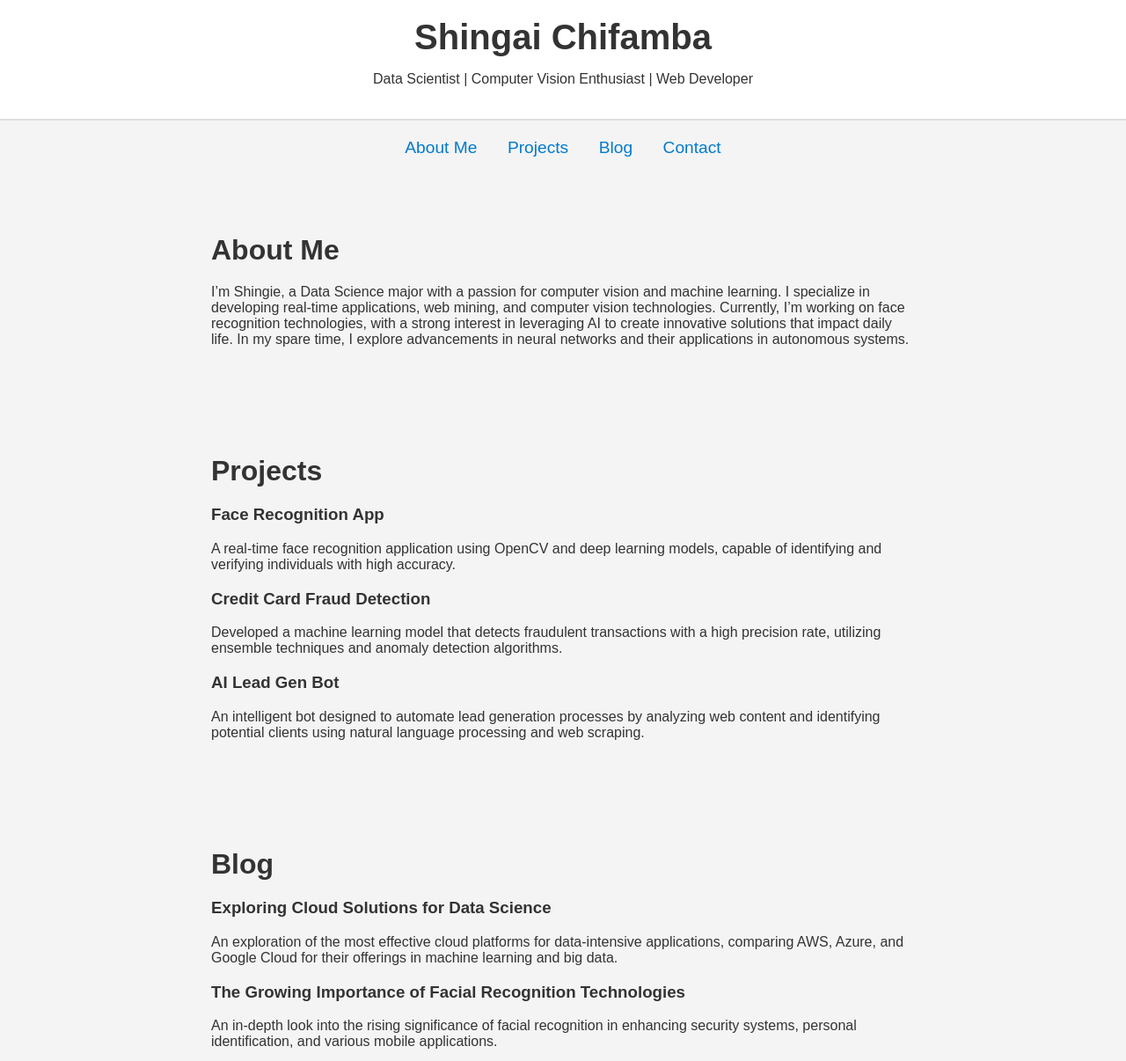
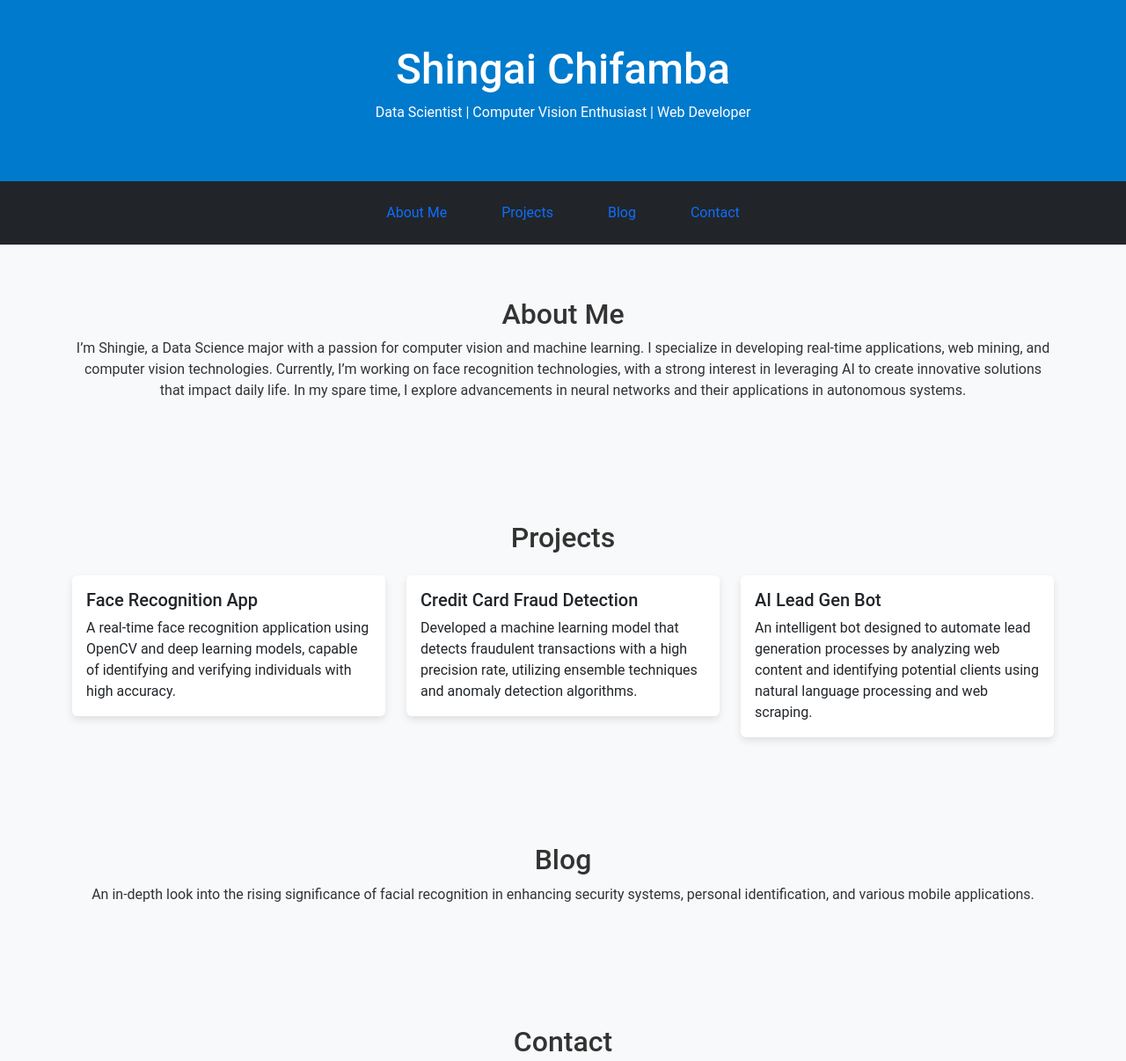
Before and after one commit to Chiefamba01/portfolio-web, a plain HTML site: page index.html in a window 1280 px wide. Shown: the top 1206 px of the page at 88% size. Drawn offline with nearby package versions, Linux system fonts and the light colour scheme.

Commit message:
Update index.html

```diff
--- a/index.html
+++ b/index.html
@@ -3,121 +3,105 @@
 <head>
     <meta charset="UTF-8">
     <meta name="viewport" content="width=device-width, initial-scale=1.0">
-    <title>Shingai Chifamba - Data Scientist | Computer Vision Enthusiast | Web Developer</title>
+    <title>Shingai Chifamba - Data Scientist</title>
+    <!-- Bootstrap CSS -->
+    <link href="https://cdn.jsdelivr.net/npm/bootstrap@5.3.0/dist/css/bootstrap.min.css" rel="stylesheet">
+    <!-- Custom CSS -->
     <style>
         body {
-            font-family: Arial, sans-serif;
-            margin: 0;
-            padding: 0;
-            background-color: #f4f4f4;
-            color: #333333;
+            font-family: 'Roboto', sans-serif;
+            background-color: #f8f9fa;
+            color: #333;
         }
         header {
-            background-color: #ffffff;
-            padding: 20px;
-            text-align: center;
-            border-bottom: 2px solid #dddddd;
+            background-color: #007acc;
+            color: #fff;
+            padding: 50px 0;
         }
         header h1 {
-            margin: 0;
-            font-size: 2.5em;
-            color: #333333;
-        }
-        nav {
-            text-align: center;
-            margin: 20px 0;
+            font-size: 3rem;
         }
         nav a {
-            color: #007acc;
-            text-decoration: none;
+            color: #fff;
             margin: 0 15px;
-            font-size: 1.2em;
+            font-size: 1.2rem;
         }
-        section {
-            padding: 40px;
-            max-width: 800px;
-            margin: 0 auto;
+        .section-padding {
+            padding: 60px 0;
         }
-        section h2 {
-            font-size: 2em;
-            margin-bottom: 20px;
-            color: #333333;
-        }
-        .projects, .blog {
-            display: flex;
-            flex-direction: column;
-            gap: 10px;
-        }
-        .projects div, .blog div {
-            background-color: #ffffff;
-            padding: 20px;
-            border-radius: 8px;
-            box-shadow: 0px 2px 5px rgba(0, 0, 0, 0.1);
-            border: 1px solid #dddddd;
+        .card {
+            border: none;
+            box-shadow: 0 4px 8px rgba(0, 0, 0, 0.1);
         }
         footer {
-            background-color: #ffffff;
+            background-color: #343a40;
+            color: #fff;
+            padding: 20px 0;
             text-align: center;
-            padding: 20px;
-            border-top: 2px solid #dddddd;
-        }
-        footer p {
-            margin: 5px 0;
-            color: #555555;
-        }
-        footer a {
-            color: #007acc;
-            text-decoration: none;
         }
     </style>
 </head>
 <body>
-    <header>
+    <header class="text-center">
         <h1>Shingai Chifamba</h1>
         <p>Data Scientist | Computer Vision Enthusiast | Web Developer</p>
     </header>
 
-    <nav>
-        <a href="#about">About Me</a>
-        <a href="#projects">Projects</a>
-        <a href="#blog">Blog</a>
-        <a href="#contact">Contact</a>
+    <nav class="nav justify-content-center bg-dark py-3">
+        <a href="#about" class="nav-link">About Me</a>
+        <a href="#projects" class="nav-link">Projects</a>
+        <a href="#blog" class="nav-link">Blog</a>
+        <a href="#contact" class="nav-link">Contact</a>
     </nav>
 
-    <section id="about">
+    <section id="about" class="section-padding text-center">
+        <div class="container">
             <h2>About Me</h2>
             <p>I’m Shingie, a Data Science major with a passion for computer vision and machine learning. I specialize in developing real-time applications, web mining, and computer vision technologies. Currently, I’m working on face recognition technologies, with a strong interest in leveraging AI to create innovative solutions that impact daily life. In my spare time, I explore advancements in neural networks and their applications in autonomous systems.</p>
-    </section>
-
-    <section id="projects">
-        <h2>Projects</h2>
-        <div>
-            <h3>Face Recognition App</h3>
-            <p>A real-time face recognition application using OpenCV and deep learning models, capable of identifying and verifying individuals with high accuracy.</p>
-        </div>
-        <div>
-            <h3>Credit Card Fraud Detection</h3>
-            <p>Developed a machine learning model that detects fraudulent transactions with a high precision rate, utilizing ensemble techniques and anomaly detection algorithms.</p>
-        </div>
-        <div>
-            <h3>AI Lead Gen Bot</h3>
-            <p>An intelligent bot designed to automate lead generation processes by analyzing web content and identifying potential clients using natural language processing and web scraping.</p>
         </div>
     </section>
 
-    <section id="blog">
+    <section id="projects" class="section-padding bg-light">
+        <div class="container">
+            <h2 class="text-center mb-4">Projects</h2>
+            <div class="row">
+                <div class="col-md-4">
+                    <div class="card">
+                        <div class="card-body">
+                            <h5 class="card-title">Face Recognition App</h5>
+                            <p class="card-text">A real-time face recognition application using OpenCV and deep learning models, capable of identifying and verifying individuals with high accuracy.</p>
+                        </div>
+                    </div>
+                </div>
+                <div class="col-md-4">
+                    <div class="card">
+                        <div class="card-body">
+                            <h5 class="card-title">Credit Card Fraud Detection</h5>
+                            <p class="card-text">Developed a machine learning model that detects fraudulent transactions with a high precision rate, utilizing ensemble techniques and anomaly detection algorithms.</p>
+                        </div>
+                    </div>
+                </div>
+                <div class="col-md-4">
+                    <div class="card">
+                        <div class="card-body">
+                            <h5 class="card-title">AI Lead Gen Bot</h5>
+                            <p class="card-text">An intelligent bot designed to automate lead generation processes by analyzing web content and identifying potential clients using natural language processing and web scraping.</p>
+                        </div>
+                    </div>
+                </div>
+            </div>
+        </div>
+    </section>
+
+    <section id="blog" class="section-padding text-center">
+        <div class="container">
             <h2>Blog</h2>
-        <div>
-            <h3>Exploring Cloud Solutions for Data Science</h3>
-            <p>An exploration of the most effective cloud platforms for data-intensive applications, comparing AWS, Azure, and Google Cloud for their offerings in machine learning and big data.</p>
-        </div>
-        <div>
-            <h3>The Growing Importance of Facial Recognition Technologies</h3>
             <p>An in-depth look into the rising significance of facial recognition in enhancing security systems, personal identification, and various mobile applications.</p>
         </div>
     </section>
 
-    <section id="contact">
+    <section id="contact" class="section-padding bg-light">
+        <div class="container text-center">
             <h2>Contact</h2>
             <p>Feel free to reach out to me via email or connect with me on social media:</p>
             <p>Email: <a href="mailto:chiefambasd@gmail.com">chiefambasd@gmail.com</a></p>
@@ -125,11 +109,15 @@
             <p>LinkedIn: <a href="https://www.linkedin.com/in/chiefamba-shingai-717140290?utm_source=share&utm_campaign=share_via&utm_content=profile&utm_medium=android_app" target="_blank">Shingai Chifamba</a></p>
             <p>X (Twitter): <a href="https://x.com/chiefambasd?t=9TP9B_wsl6efEgBxys1iVA&s=08" target="_blank">@chiefambasd</a></p>
             <p>Instagram: <a href="https://www.instagram.com/chiefambasd?igsh=d29mYmdzdTNscWVy" target="_blank">@chiefambasd</a></p>
+        </div>
     </section>
 
     <footer>
         <p>&copy; 2024 Shingai Chifamba</p>
         <p>Developed with passion for data science and web technologies.</p>
     </footer>
+
+    <!-- Bootstrap JS and dependencies (optional) -->
+    <script src="https://cdn.jsdelivr.net/npm/bootstrap@5.3.0/dist/js/bootstrap.bundle.min.js"></script>
 </body>
 </html>
```
Lines whose indentation alone changed are shown as unchanged.
